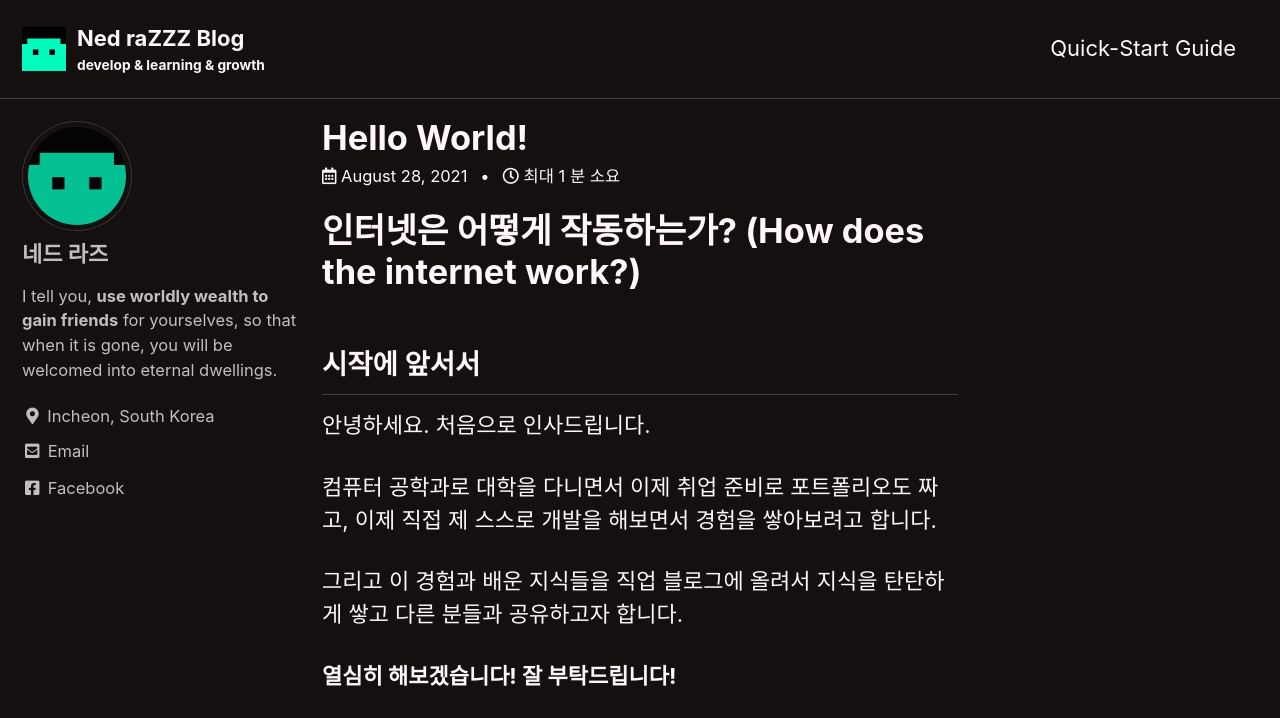
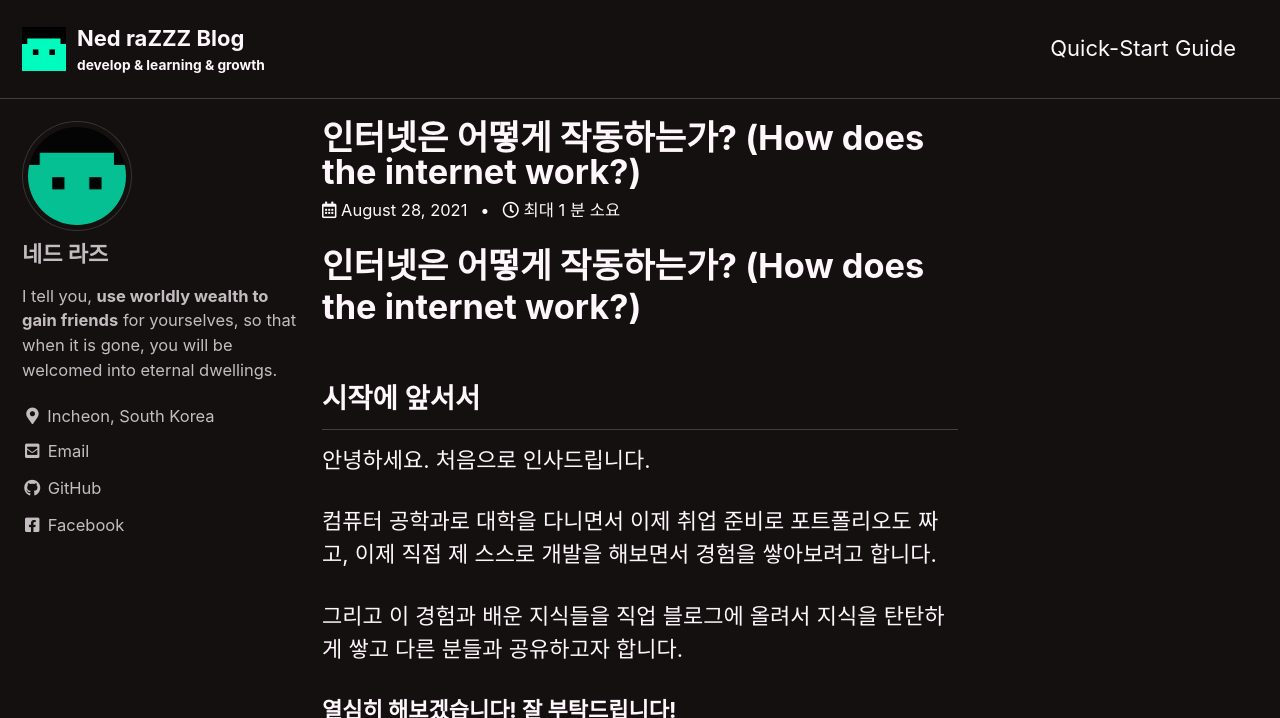
Before and after one commit to ned-razzz/ned-razzz.github.io, a Jekyll site: the page built from _posts/2021-08-28-How does Internet Woks.md, in a window 1280 px wide and 900 px high, cut to the strip 0-718 px from the top of the window. Built offline with Jekyll 4.4.1, drawn with Linux system fonts in a browser that asks for light colours; cached includes are drawn as plain includes; comment, search, counter and statistics services are not loaded.

Commit message:
modify etc.

```diff
--- a/_config.yml
+++ b/_config.yml
@@ -30,7 +30,7 @@ masthead_title           : "Ned raZZZ Blog" # overrides the website title displa
 # breadcrumbs            : false # true, false (default)
 words_per_minute         : 200
 comments:
-  provider               : disqus # false (default), "disqus", "discourse", "facebook", "staticman", "staticman_v2", "utterances", "giscus", "custom"
+  provider               : utterances # false (default), "disqus", "discourse", "facebook", "staticman", "staticman_v2", "utterances", "giscus", "custom"
   disqus:
     shortname            : # https://help.disqus.com/customer/portal/articles/466208-what-s-a-shortname-
   discourse:
@@ -110,6 +110,9 @@ author:
     - label: "Email"
       icon: "fas fa-fw fa-envelope-square"
       url: "mailto:smg9972@gmail.com"
+    - label: "GitHub"
+      icon: "fab fa-fw fa-github"
+      url: "https://github.com/ned-razzz"
     - label: "Facebook"
       icon: "fab fa-fw fa-facebook-square"
       url: "https://www.facebook.com/profile.php?id=100024674649444"
--- a/_posts/2021-08-28-How does Internet Woks.md
+++ b/_posts/2021-08-28-How does Internet Woks.md
@@ -1,5 +1,5 @@
 ---
-title : "Hello World!"
+title : "인터넷은 어떻게 작동하는가? (How does the internet work?)"
 categories:
   - Basic Web knowledge
 tags:
```
Also changed, not shown: README.md.
